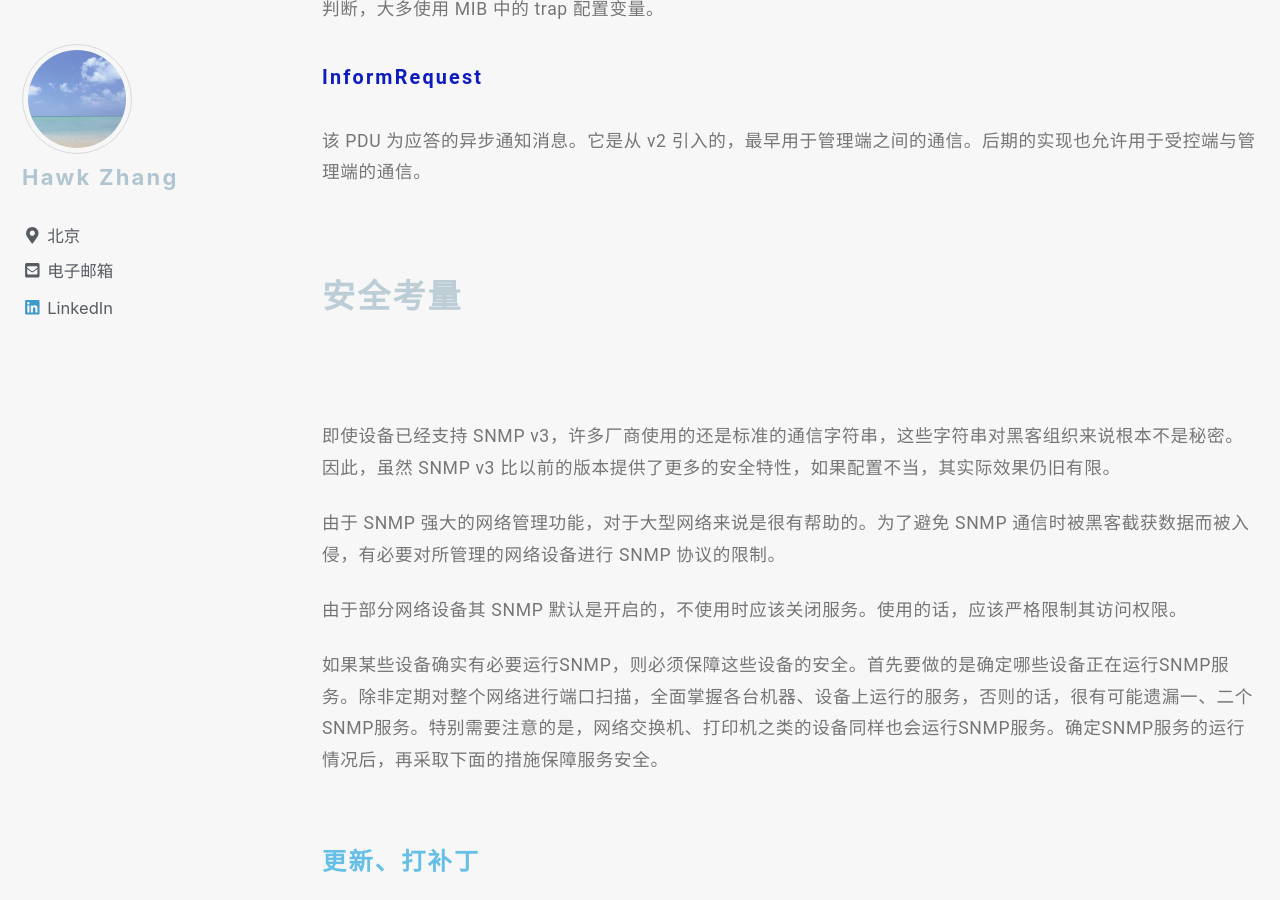
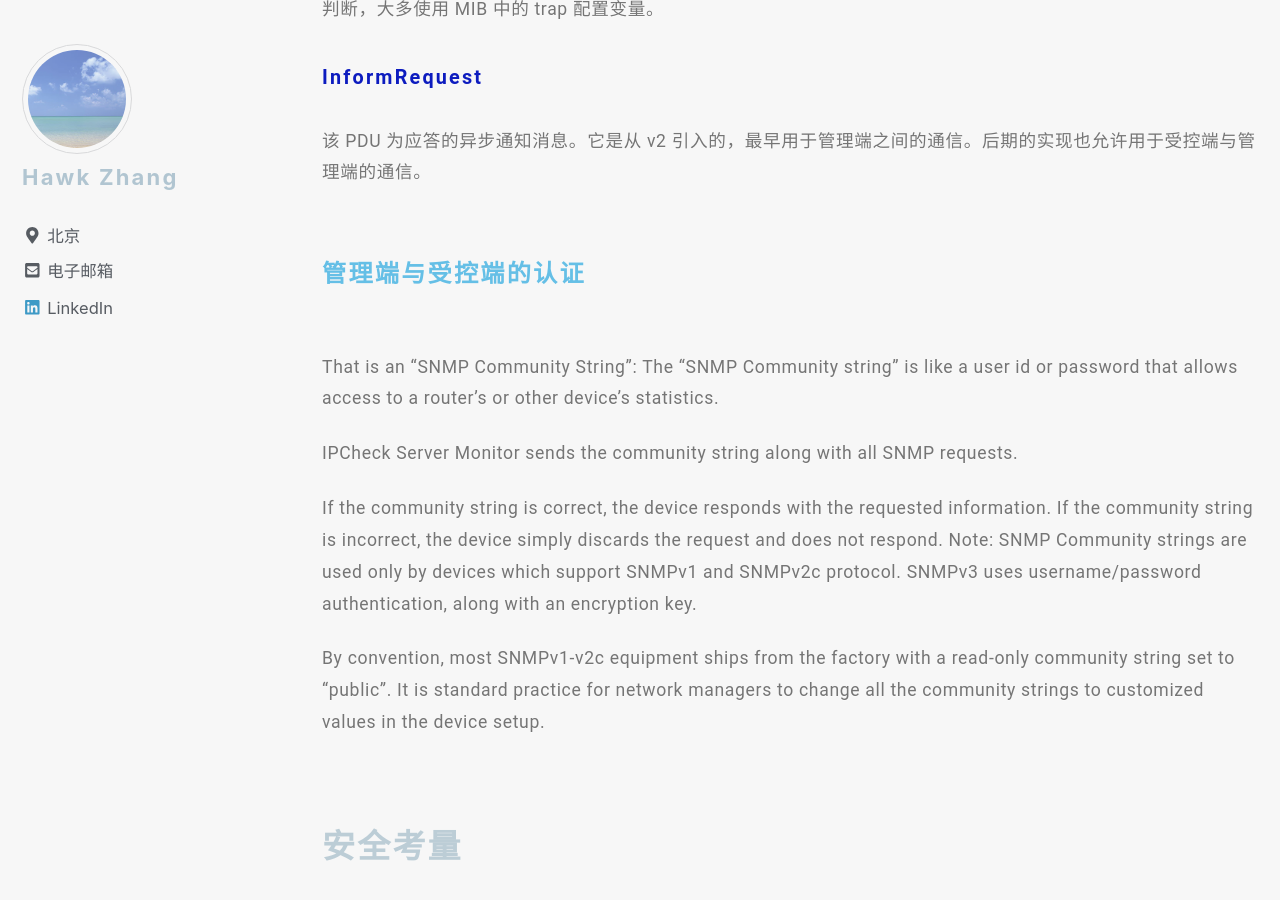
Before and after one commit to narru888/linotes_note, a Jekyll site: the page built from _posts/monitor/zabbix/2018-01-02-monitor.snmp.md, in a window 1280 px wide and 900 px high, scrolled down 6965 px. Built offline with Jekyll 4.4.1, drawn with Linux system fonts in a browser that asks for light colours; nearby versions of some CDN libraries; a script that is not in the unit is left out.

Commit message:
update on 2018-10-20 21:10:01 CST

```diff
--- a/_posts/monitor/zabbix/2018-01-02-monitor.snmp.md
+++ b/_posts/monitor/zabbix/2018-01-02-monitor.snmp.md
@@ -160,18 +160,6 @@ SNMP v3 提供三项重要的服务：
 
 
 
-
-
-
-
-
-
-
-
-
-
-
-
 #### 主要的 PDU 类型
 
 PDU：Protocol Data Unit，协议数据单元。
@@ -213,6 +201,25 @@ SNMP v1 指定了 5 个核心 PDU，SNMP v2 增加了 GetBulkRequest 和 InformR
 ##### InformRequest
 
 该 PDU 为应答的异步通知消息。它是从 v2 引入的，最早用于管理端之间的通信。后期的实现也允许用于受控端与管理端的通信。
+
+
+
+
+
+#### 管理端与受控端的认证
+
+
+
+That is an “SNMP Community String”:
+The “SNMP Community string” is like a user id or password that allows access to a router's or other device's statistics.
+
+IPCheck Server Monitor sends the community string along with all SNMP requests.
+
+If the community string is correct, the device responds with the requested information.
+If the community string is incorrect, the device simply discards the request and does not respond.
+Note: SNMP Community strings are used only by devices which support SNMPv1 and SNMPv2c protocol. SNMPv3 uses username/password authentication, along with an encryption key.
+
+By convention, most SNMPv1-v2c equipment ships from the factory with a read-only community string set to "public". It is standard practice for network managers to change all the community strings to customized values in the device setup.
 
 
 
```
